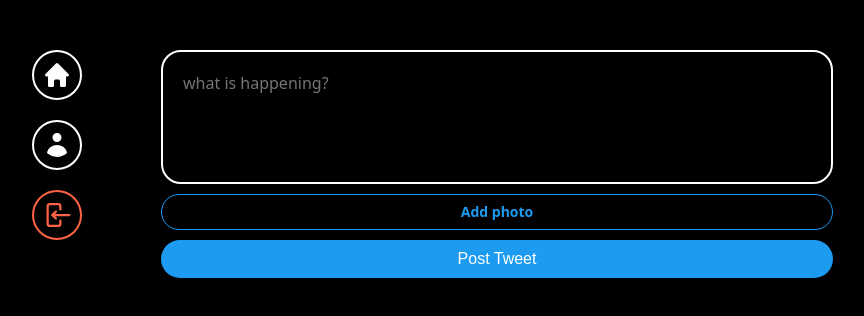
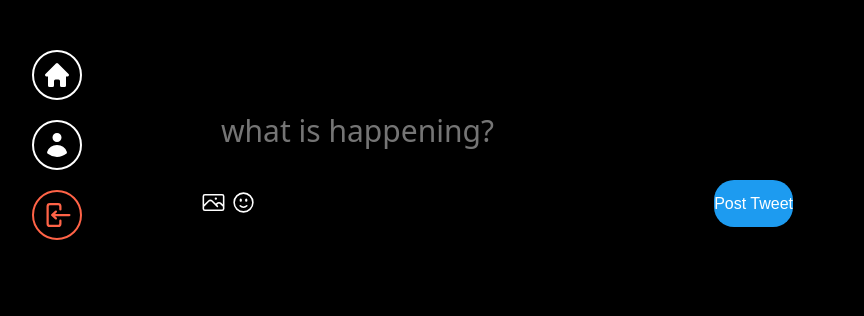
Before and after one commit to Beatnik01/Saltter, a React (Vite) app: page / in a window 1280 px wide. Shown: the top 316 px of the page, without its empty margins (237-1101 px from the left). Built offline with nearby package versions, Linux system fonts and the light colour scheme; no server answers; the database is empty; sample sign-in values are in the browser's storage.

Commit message:
add emoji-picker

```diff
--- a/package.json
+++ b/package.json
@@ -12,6 +12,7 @@
     "deploy": "firebase deploy"
   },
   "dependencies": {
+    "emoji-picker-react": "^4.5.3",
     "firebase": "^10.1.0",
     "react": "^18.2.0",
     "react-dom": "^18.2.0",
--- a/src/components/post-tweet-form.tsx
+++ b/src/components/post-tweet-form.tsx
@@ -1,48 +1,79 @@
 import { addDoc, collection, updateDoc } from "firebase/firestore";
 import { useState } from "react";
-import styled from "styled-components";
+import styled, { useTheme } from "styled-components";
 import { auth, db, storage } from "../firebase";
 import { getDownloadURL, ref, uploadBytes } from "firebase/storage";
+import EmojiPicker, { Emoji } from "emoji-picker-react";
 
 const Form = styled.form`
   display: flex;
   flex-direction: column;
   gap: 10px;
+  padding: 40px;
 `;
 
 const TextArea = styled.textarea`
-  border: 2px solid white;
   padding: 20px;
-  border-radius: 20px;
   font-size: 16px;
   color: white;
   background-color: black;
   width: 100%;
+  height: 80px;
   resize: none;
+  border: none;
+  &:focus {
+    border-bottom: 3px solid red;
+    outline: none;
+  }
   &::placeholder {
-    font: 16px;
+    font-size: 30px;
     font-family: system-ui, -apple-system, BlinkMacSystemFont, "Segoe UI", Roboto, Oxygen, Ubuntu,
       Cantarell, "Open Sans", "Helvetica Neue", sans-serif;
   }
-  &:focus {
-    outline: none;
-    border-color: #1d9bf0;
-  }
+`;
+
+const ButtonGroup = styled.div`
+  display: flex;
+  justify-content: space-between;
+  gap: 10px;
+`;
+
+const OptionGroup = styled.div`
+  display: flex;
+  justify-content: flex-start;
+  align-items: center;
+  gap: 5px;
 `;
 
 const AttechFileButton = styled.label`
   padding: 10px 0px;
-  color: #1d9bf0;
   text-align: center;
-  border-radius: 20px;
-  border: 1px solid #1d9bf0;
   font-size: 14px;
   font-weight: 600;
   cursor: pointer;
+  width: 25px;
 `;
 
 const AttechFileInput = styled.input`
   display: none;
+`;
+
+const AttechEmoji = styled.div`
+  cursor: pointer;
+  width: 25px;
+  position: relative;
+`;
+
+const EmojiButton = styled.div`
+  position: absolute;
+  top: 100%;
+  left: 0;
+  width: 300px;
+  height: 300px;
+  background-color: white;
+  border: 1px solid black;
+  z-index: 10;
+  visibility: hidden;
 `;
 
 const SubmitBtn = styled.input`
@@ -63,6 +94,7 @@
   const [isLoading, setLoading] = useState(false);
   const [tweet, setTweet] = useState("");
   const [file, setFile] = useState<File | null>(null);
+  const [emojiOpen, setEmojiOpen] = useState(false);
 
   const onChange = (e: React.ChangeEvent<HTMLTextAreaElement>) => {
     setTweet(e.target.value);
@@ -118,9 +150,60 @@
         value={tweet}
         placeholder="what is happening?"
       />
-      <AttechFileButton htmlFor="file">{file ? "Photo added ✅" : "Add photo"}</AttechFileButton>
-      <AttechFileInput onChange={onFileChange} type="file" id="file" accept="image/*" />
-      <SubmitBtn type="submit" value={isLoading ? "Posting..." : "Post Tweet"} />
+      <ButtonGroup>
+        <OptionGroup>
+          <AttechFileButton htmlFor="file">
+            <svg
+              xmlns="http://www.w3.org/2000/svg"
+              fill="none"
+              viewBox="0 0 24 24"
+              strokeWidth={1.5}
+              stroke="currentColor"
+              className="w-6 h-6"
+            >
+              <path
+                strokeLinecap="round"
+                strokeLinejoin="round"
+                d="M2.25 15.75l5.159-5.159a2.25 2.25 0 013.182 0l5.159 5.159m-1.5-1.5l1.409-1.409a2.25 2.25 0 013.182 0l2.909 2.909m-18 3.75h16.5a1.5 1.5 0 001.5-1.5V6a1.5 1.5 0 00-1.5-1.5H3.75A1.5 1.5 0 002.25 6v12a1.5 1.5 0 001.5 1.5zm10.5-11.25h.008v.008h-.008V8.25zm.375 0a.375.375 0 11-.75 0 .375.375 0 01.75 0z"
+              />
+            </svg>
+          </AttechFileButton>
+          <AttechFileInput onChange={onFileChange} type="file" id="file" accept="image/*" />
+          <AttechEmoji
+            onClick={() => {
+              if (emojiOpen) {
+                setEmojiOpen(false);
+              } else {
+                setEmojiOpen(true);
+              }
+            }}
+          >
+            <svg
+              xmlns="http://www.w3.org/2000/svg"
+              fill="none"
+              viewBox="0 0 24 24"
+              strokeWidth={1.5}
+              stroke="currentColor"
+              className="w-6 h-6"
+            >
+              <path
+                strokeLinecap="round"
+                strokeLinejoin="round"
+                d="M15.182 15.182a4.5 4.5 0 01-6.364 0M21 12a9 9 0 11-18 0 9 9 0 0118 0zM9.75 9.75c0 .414-.168.75-.375.75S9 10.164 9 9.75 9.168 9 9.375 9s.375.336.375.75zm-.375 0h.008v.015h-.008V9.75zm5.625 0c0 .414-.168.75-.375.75s-.375-.336-.375-.75.168-.75.375-.75.375.336.375.75zm-.375 0h.008v.015h-.008V9.75z"
+              />
+            </svg>
+            <EmojiButton style={{ visibility: emojiOpen ? "visible" : "hidden" }}>
+              <EmojiPicker
+                onEmojiClick={(e) => {
+                  setTweet(tweet + e.emoji);
+                }}
+              />
+            </EmojiButton>
+          </AttechEmoji>
+        </OptionGroup>
+
+        <SubmitBtn type="submit" value={isLoading ? "Posting..." : "Post Tweet"} />
+      </ButtonGroup>
     </Form>
   );
 }
--- a/src/routes/profile.tsx
+++ b/src/routes/profile.tsx
@@ -141,7 +141,7 @@
 
   useEffect(() => {
     fetchTweets();
-  }, []);
+  });
 
   const onEdit = () => {
     if (user?.uid !== tweets[0].userId) return;
```
Also changed, not shown: 1 other file (tests, documents, lock files or other folders).
